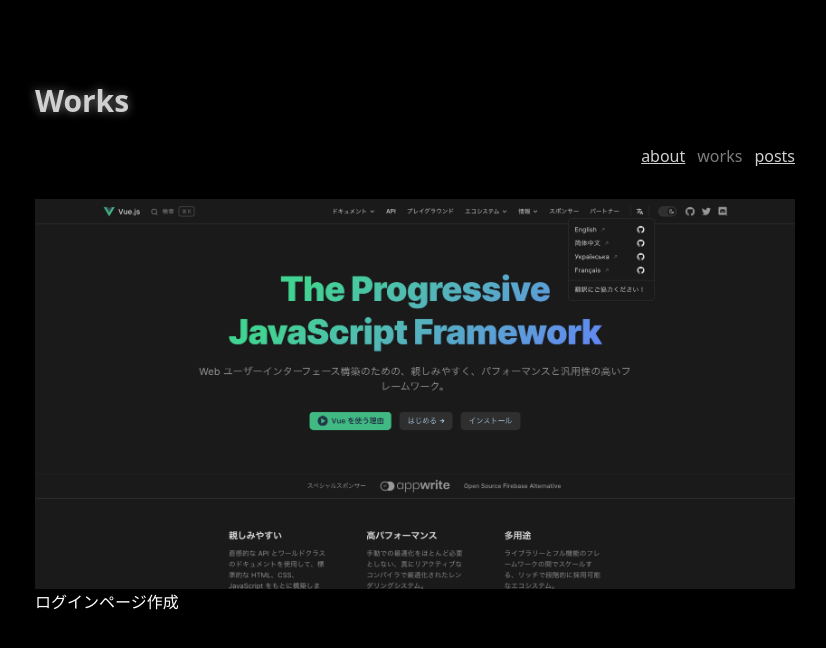
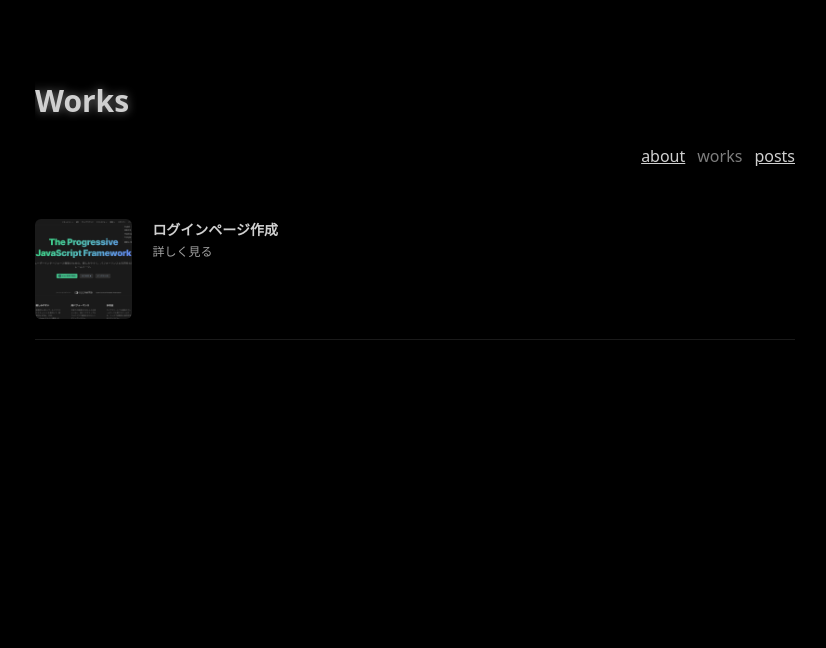
Before and after one commit to Hassaku-g/my-website, a Next.js app: page /works in a window 1280 px wide. Shown: the top 648 px of the page, without its empty margins (225-1051 px from the left). Built offline with nearby package versions, Linux system fonts and the light colour scheme.

Commit message:
initial commit

```diff
--- a/components/layout.jsx
+++ b/components/layout.jsx
@@ -7,7 +7,37 @@
 export default function Layout({ children, pageName }) {
   const router = useRouter();
 
-  const variants = {
+  const variants1 = {
+    initial: {
+      opacity: 0,
+      y: 20,
+      transition: {
+        ease: [0.165, 0.84, 0.44, 1],
+        opacity: { duration: 0.4 },
+        y: { duration: 0.2 },
+      },
+    },
+    show: {
+      opacity: 1,
+      y: 0,
+      transition: {
+        ease: [0.165, 0.84, 0.44, 1],
+        opacity: { duration: 0.4 },
+        y: { duration: 0.2 },
+      },
+    },
+    exit: {
+      opacity: 0,
+      y: 10,
+      transition: {
+        ease: [0.165, 0.84, 0.44, 1],
+        opacity: { duration: 0.2 },
+        y: { duration: 0.4 },
+      },
+    },
+  };
+
+  const variants2 = {
     initial: {
       opacity: 0,
       y: 10,
@@ -49,9 +79,11 @@
             paddingBottom: "32px",
           }}
         >
-          <motion.h1 style={{ marginBottom: "24px", fontSize: "30px", color: "#d0d0d0", filter: "drop-shadow(0 0 0.3rem #ffffff70)" }} initial="initial" animate="show" exit="exit" variants={variants}>
-            {pageName}
-          </motion.h1>
+          <div style={{ overflowY: "hidden", marginBottom: "24px" }}>
+            <motion.h1 style={{ fontSize: "30px", color: "#d0d0d0", filter: "drop-shadow(0 0 0.3rem #ffffff70)" }} initial="initial" animate="show" exit="exit" variants={variants1}>
+              {pageName}
+            </motion.h1>
+          </div>
           <nav>
             <ul style={{ display: "flex", justifyContent: "end", alignItems: "center" }}>
               <li>
@@ -88,7 +120,7 @@
         </div>
       </header>
       <main style={{ minHeight: "calc(100vh - 65px - 60px)" }}>
-        <motion.div initial="initial" animate="show" exit="exit" variants={variants}>
+        <motion.div initial="initial" animate="show" exit="exit" variants={variants2}>
           {children}
         </motion.div>
       </main>
--- a/pages/works.jsx
+++ b/pages/works.jsx
@@ -9,12 +9,15 @@
     <Layout pageName="Works">
       <ul>
         {allWorksData.map(({ id, date, title, image }) => (
-          <li key={id}>
-            <Link href={`/works/${id}`} style={{ display: "inline-block", width: "100%" }}>
-              <div style={{ display: "flex", justifyContent: "center", alignContent: "center", width: "100%" }}>
-                <Image src={image} alt="alt" width={400} height={200} priority />
+          <li key={id} style={{ borderBottom: "1px solid #1a1a1a" }}>
+            <Link href={`/works/${id}`} style={{ display: "flex", width: "100%", padding: "20px 0" }}>
+              <div style={{ display: "flex", justifyContent: "center", alignContent: "center", width: "100px", height: "100px", borderRadius: "6px", overflow: "hidden" }}>
+                <Image src={image} alt="alt" width={600} height={400} priority />
               </div>
-              <span>{title}</span>
+              <div style={{ width: "calc(100% - 100px)", marginLeft: "20px" }}>
+                <p style={{ fontSize: "14px", fontWeight: "600", color: "#d0d0d0" }}>{title}</p>
+                <span style={{ fontSize: "12px", color: "#a0a0a0" }}>詳しく見る</span>
+              </div>
             </Link>
           </li>
         ))}
--- a/pages/works/[id].jsx
+++ b/pages/works/[id].jsx
@@ -31,7 +31,7 @@
         <title>{workData.title}</title>
       </Head>
       <div>
-        <Image src={workData.image} alt="alt" width={400} height={200} priority />
+        <Image src={workData.image} alt="alt" width={400} height={200} priority style={{ width: "100%" }} />
       </div>
       {workData.title}
       <br />
--- a/styles/globals.css
+++ b/styles/globals.css
@@ -15,8 +15,8 @@
 
 img {
   display: block;
-  width: 100%;
-  height: 100%;
+  width: auto;
+  height: auto;
 }
 
 a {
```
Also changed, not shown: pages/posts.jsx (+8 -5 lines), posts/post2.md (added, +11 -0 lines).
